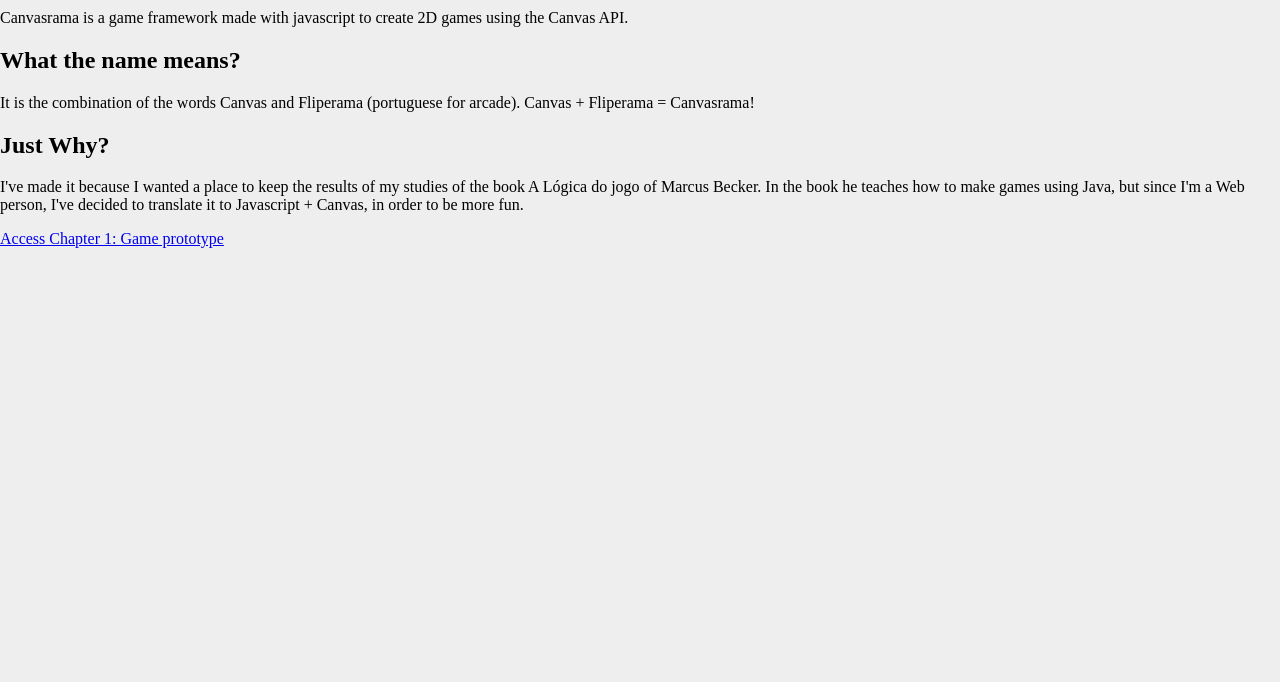
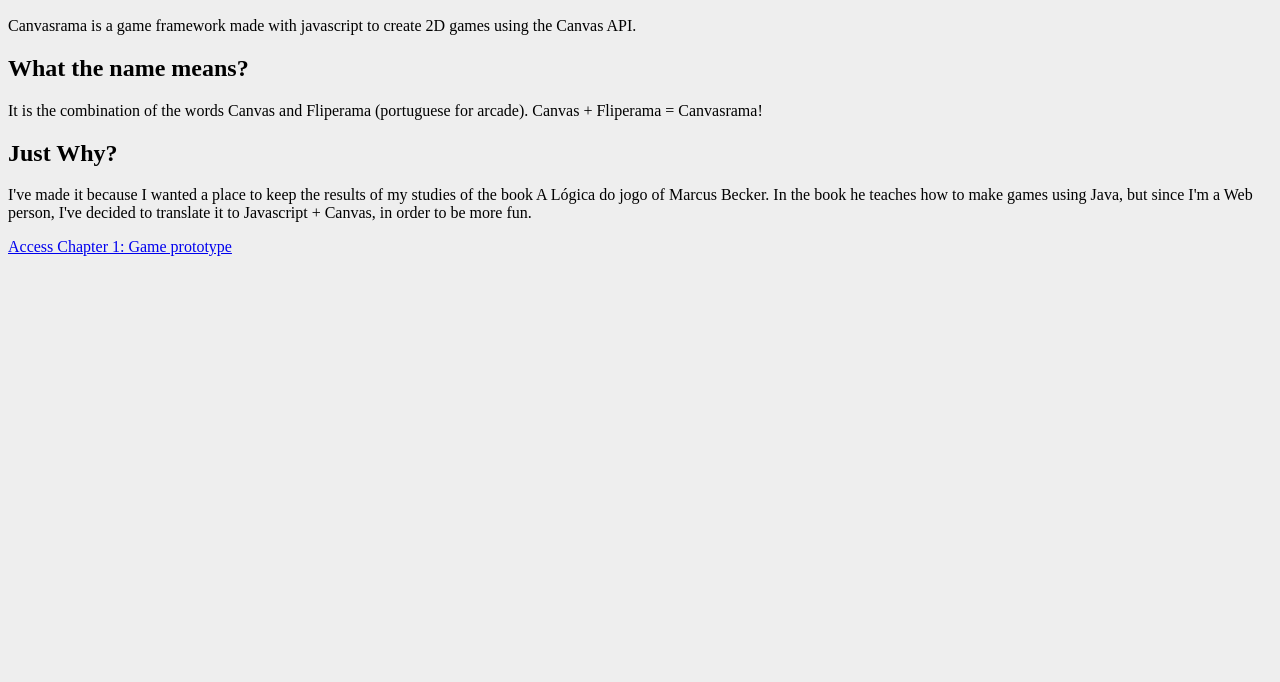
Before and after one commit to jonathan-santos/canvasrama, a plain HTML site: page index.html in a window 1280 px wide. Shown: the part 118-800 px from the top of the page. Drawn offline with Linux system fonts and the light colour scheme.

Commit message:
Adding padding to pages without the games, fixed issue in buttons usage

```diff
--- a/canvasrama.css
+++ b/canvasrama.css
@@ -32,6 +32,10 @@ html, body {
     margin: 0;
     padding: 0;
     background-color: var(--background-color);
+}
+
+.padding {
+    padding: 0.5rem;
 }
 
 .canvasrama {
--- a/canvasrama.js
+++ b/canvasrama.js
@@ -218,6 +218,10 @@ const Game = {
                     buttonUp(button)
                 })
 
+                button.element.addEventListener('pointerout', (e) => {
+                    buttonUp(button)
+                })
+
                 button.element.addEventListener('pointercancel', (e) => {
                     buttonUp(button)
                 })
--- a/index.html
+++ b/index.html
@@ -7,7 +7,7 @@
     <link rel='stylesheet' href='./canvasrama.css'>
     <title>Canvasrama - Home</title>
 </head>
-<body>
+<body class='padding'>
     <h1>Canvasrama</h1>
 
     <h2>What is it?</h2>
```
Also changed, not shown: chapter-1-game-prototype/index.html (+1 -1 lines).
